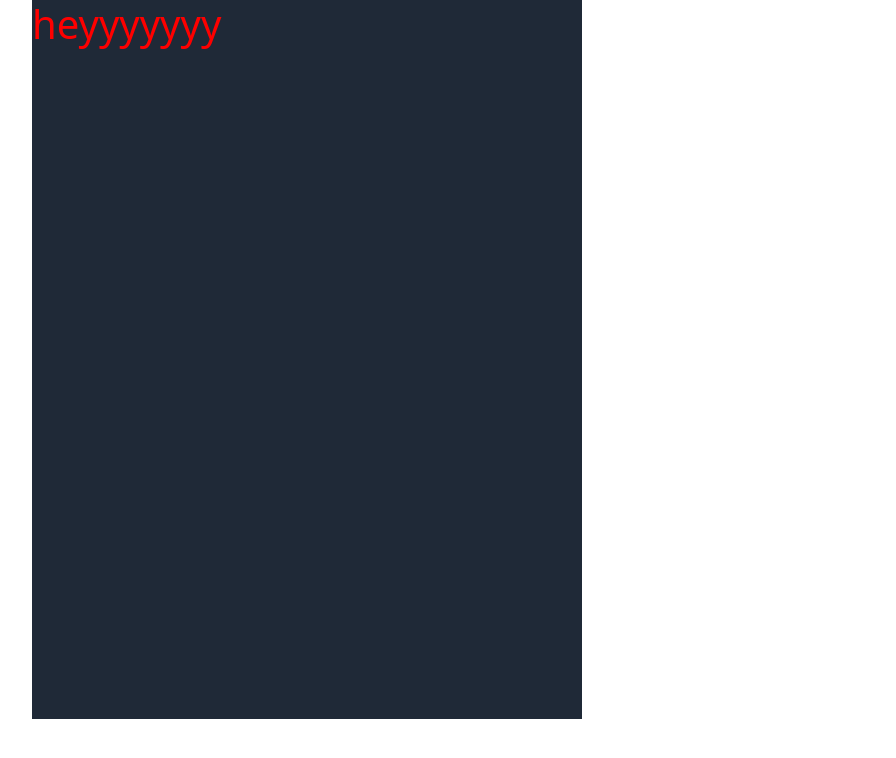
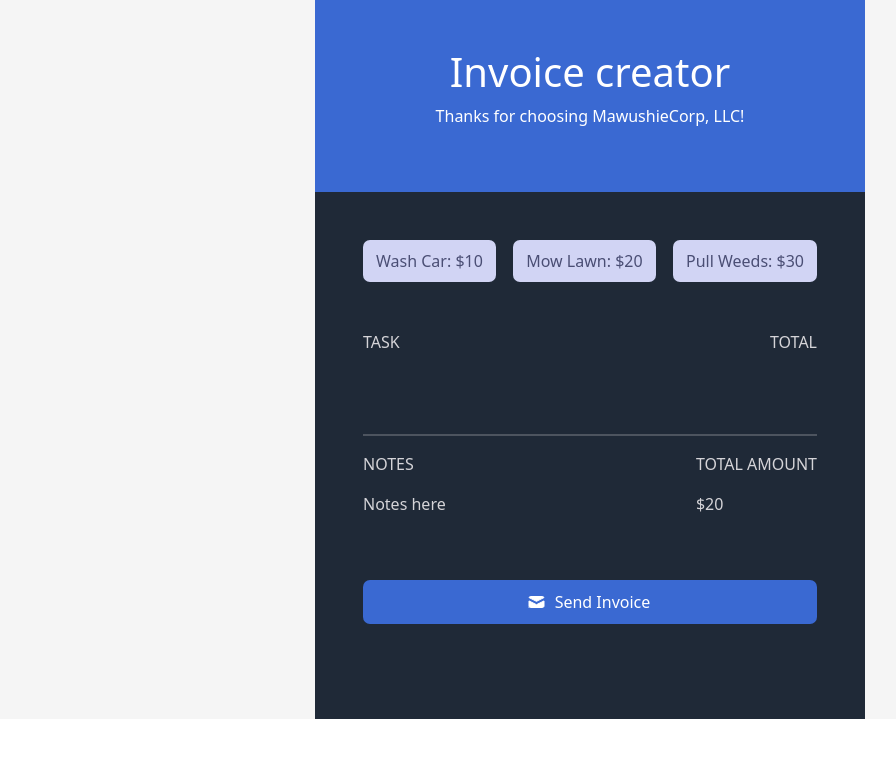
Before and after one commit to Mawushie/invoice-generator, a React (Create React App) app: page / in a window 1280 px wide. Shown: the top 758 px of the page, without its empty margins (50-946 px from the left). Built offline with nearby package versions, Linux system fonts and the light colour scheme.

Commit message:
first commit

```diff
--- a/src/App.js
+++ b/src/App.js
@@ -1,14 +1,133 @@
+import styled from "styled-components";
+import { Content } from "./Components/Content";
+import { Header } from "./Components/Styles/Header";
 import { Container } from "./Components/Styles/MainContainer";
 import "./Scss/app.scss";
 
 function App() {
+  const AddWash = () => {
+    let task = "Wash Car";
+    document.getElementById("task").innerHTML += `<p>${task}</p>`;
+    let washCarAmount = "$10";
+    let carWash = document.getElementById("amount");
+    carWash.innerHTML += `<p> ${washCarAmount}</p>`;
+  };
+
+  const AddMowing = () => {
+    let task = "Mow Lawn";
+    document.getElementById("task").innerHTML += `<p>${task}</p>`;
+    let mowLawnAmount = "$20";
+    let mowLawn = document.getElementById("amount");
+    mowLawn.innerHTML += `<p> ${mowLawnAmount}</p>`;
+  };
+
+  const AddPulling = () => {
+    let task = "Pull Weeds";
+    document.getElementById("task").innerHTML += `<p>${task}</p>`;
+    let pullWeedsAmount = "$30";
+    let pullWeeds = document.getElementById("amount");
+    pullWeeds.innerHTML += `<p> ${pullWeedsAmount}</p>`;
+  };
   return (
-    <div className="container">
+    <Div>
       <Container>
-        <h1>heyyyyyyy</h1>
+        <Header>
+          <h1>Invoice creator</h1>
+          <p>Thanks for choosing MawushieCorp, LLC!</p>
+        </Header>
+
+        <Content>
+          <ButtonDiv>
+            <Button onClick={AddWash} id="washCar">
+              Wash Car: $10
+            </Button>
+            <Button id="mowLawn" onClick={AddMowing}>
+              Mow Lawn: $20
+            </Button>
+            <Button id="pullWeeds" onClick={AddPulling}>
+              Pull Weeds: $30
+            </Button>
+          </ButtonDiv>
+
+          <ButtonDiv>
+            <div>
+              <p>TASK</p>
+              <div id="task"></div>
+            </div>
+            <div>
+              <p>TOTAL</p>
+              <div style={{ display: "flex", flexDirection: "column" }}>
+                <div id="amount"></div>
+              </div>
+            </div>
+          </ButtonDiv>
+
+          <Divider></Divider>
+
+          <ButtonDiv>
+            <div>
+              <p>NOTES</p>
+              <p id="notes">Notes here</p>
+            </div>
+            <div>
+              <p>TOTAL AMOUNT</p>
+              <p id="totalAmount">$20</p>
+            </div>
+          </ButtonDiv>
+
+          <SendButton>
+            <img src="email.svg" style={{ marginRight: 10 }} />
+            Send Invoice
+          </SendButton>
+        </Content>
       </Container>
-    </div>
+    </Div>
   );
 }
 
+const Div = styled.div`
+  display: flex;
+  justify-content: center;
+  align-items: center;
+  background: #f5f5f5;
+`;
+
+const ButtonDiv = styled.div`
+  display: flex;
+  flex-direction: row;
+  margin-bottom: 48px;
+  justify-content: space-between;
+  color: #d5d4d8;
+`;
+
+const Button = styled.button`
+  display: flex;
+  flex-direction: row;
+  justify-content: center;
+  align-items: center;
+  padding: 9px 13px;
+  background: #d1d4f4;
+  border-radius: 7px;
+  border: transparent;
+  color: #4a4e74;
+`;
+
+const Divider = styled.hr`
+  border: 1px solid #d5d4d8;
+  padding: 0px 48px;
+`;
+
+const SendButton = styled.button`
+  display: flex;
+  flex-direction: row;
+  justify-content: center;
+  align-items: center;
+  padding: 9px 17px 9px 15px;
+  /* width: 473px; */
+  height: 44px;
+  background: #3a69d2;
+  border: transparent;
+  border-radius: 7px;
+  color: white;
+`;
 export default App;
--- /dev/null
+++ b/src/Components/Content.js
@@ -0,0 +1,7 @@
+import styled from "styled-components";
+
+export const Content = styled.div`
+  display: flex;
+  flex-direction: column;
+  padding: 48px;
+`;
--- a/src/Components/Styles/Header.js
+++ b/src/Components/Styles/Header.js
@@ -0,0 +1,13 @@
+import styled from "styled-components";
+
+export const Header = styled.div`
+  display: flex;
+  flex-direction: column;
+  justify-content: center;
+  align-items: center;
+  padding: 48px;
+  width: 550px;
+  min-height: 190px;
+  background: #3a69d2;
+  color: white;
+`;
--- a/src/Components/Styles/MainContainer.js
+++ b/src/Components/Styles/MainContainer.js
@@ -2,6 +2,6 @@
 
 export const Container = styled.div`
   width: 550px;
-  height: 719px;
+  min-height: 719px;
   background: #1f2937;
 `;
--- a/src/Scss/_typography.scss
+++ b/src/Scss/_typography.scss
@@ -1,3 +1,3 @@
-h1 {
-  color: red;
+body {
+  color: #d5d4d8;
 }
```
Also changed, not shown: src/Components/Styles/Global.js (added, +14 -0 lines), public/email.svg (added), public/manifest.json, public/send.png (added), src/Components/Styles/Content.js (deleted).
